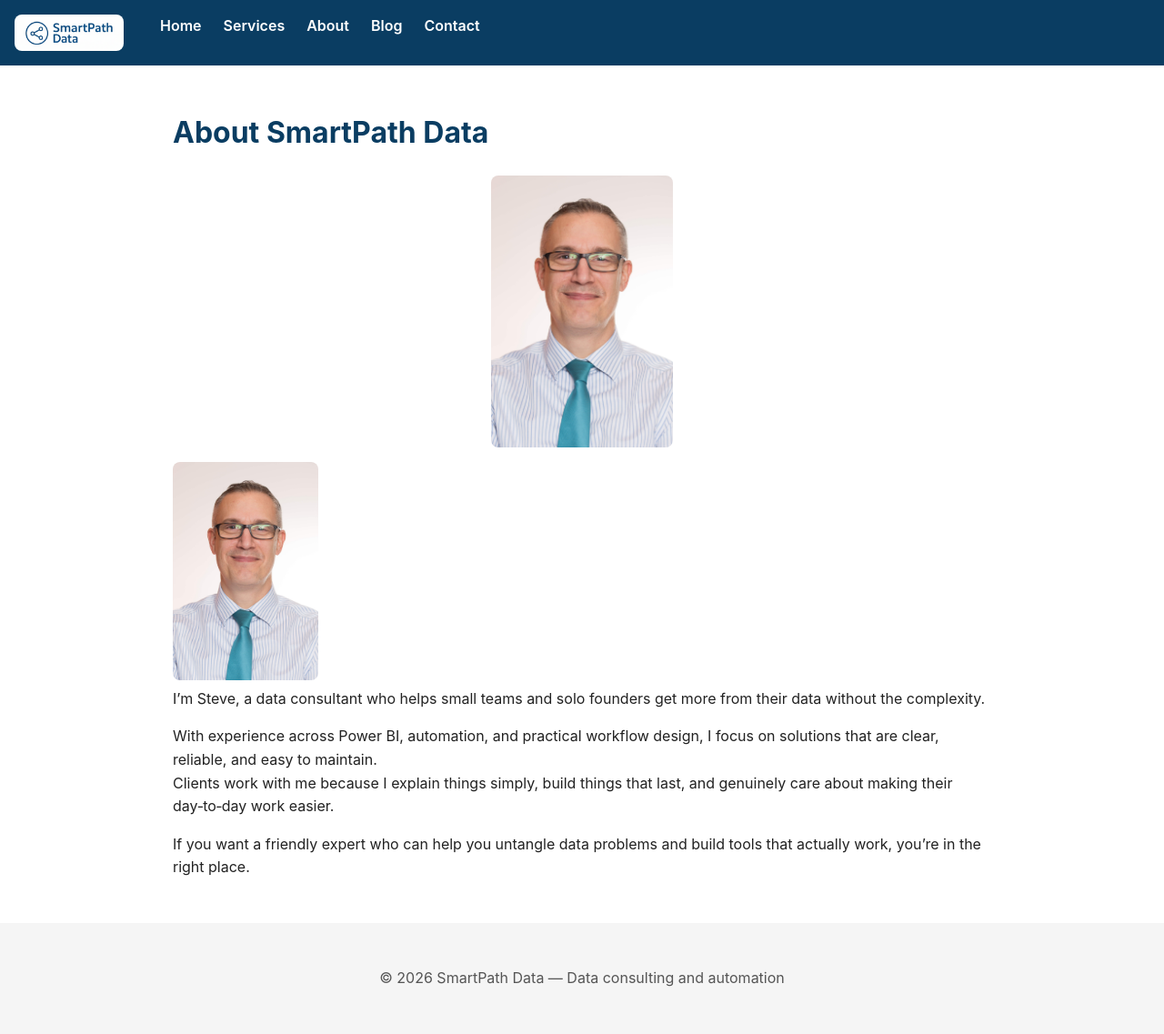
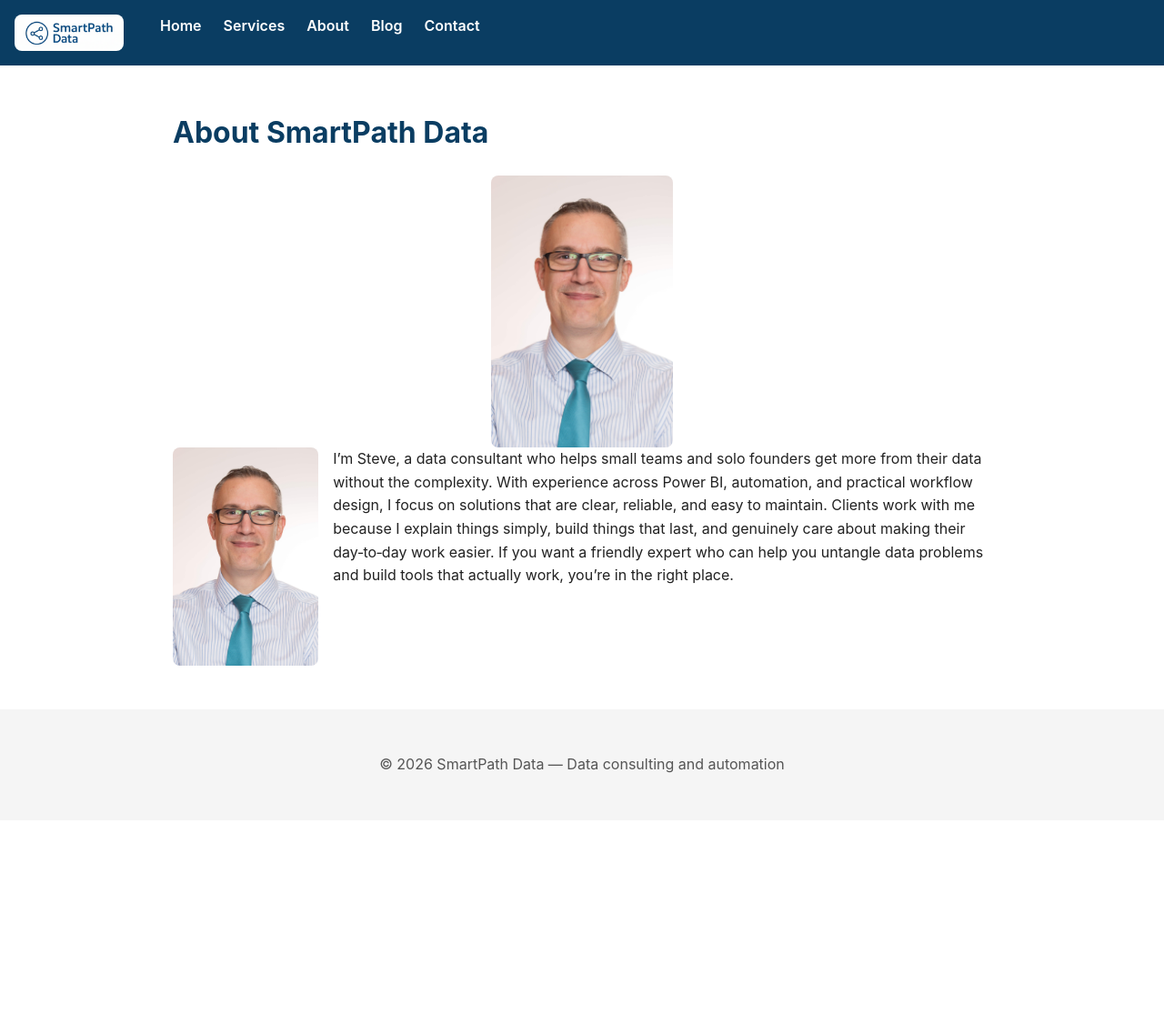
Before and after one commit to smartpathdata/smartpathdata.github.io, a Jekyll site: the page built from about.md, in a window 1280 px wide. Shown: the whole page at 91% size. Built offline with Jekyll 4.4.1, drawn with Linux system fonts in a browser that asks for light colours; after the commit the page ends 902 px from its top, so only the background shows below that.

Commit message:
Update about.md

```diff
--- a/about.md
+++ b/about.md
@@ -5,6 +5,7 @@ title: About SmartPath Data
 <div style="display: flex; justify-content: center;">
   <img src="/assets/images/ProfilePic.jpg" alt="SmartPath Data Steve" style="width: 200px;">
 </div>
+<div style="display: flex; justify-content: left;">
 <img src="/assets/images/ProfilePic.jpg" alt="Steve" style="height:240px; margin-right:1rem;">
 I’m Steve, a data consultant who helps small teams and solo founders get more from their data without the complexity.
 
@@ -12,3 +13,4 @@ With experience across Power BI, automation, and practical workflow design, I fo
 Clients work with me because I explain things simply, build things that last, and genuinely care about making their day‑to‑day work easier.
 
 If you want a friendly expert who can help you untangle data problems and build tools that actually work, you’re in the right place.
+</div>
```
